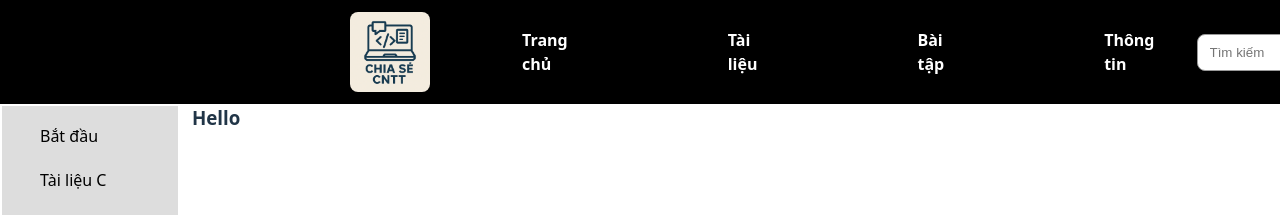
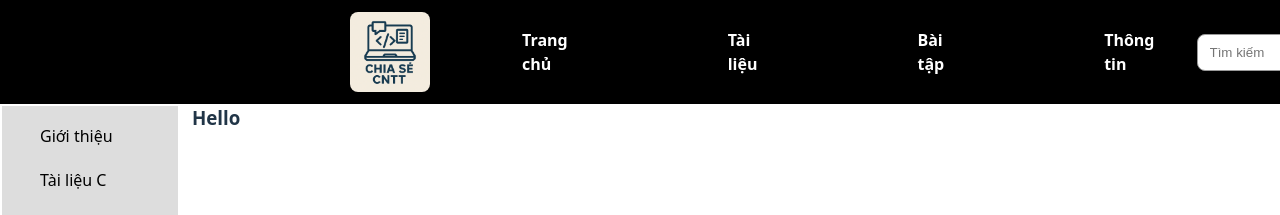
Before and after one commit to BenDevgame247/My-Web, a React (Vite) app: page /tai-lieu in a window 1280 px wide. Shown: the top 215 px of the page. Built offline with nearby package versions, Linux system fonts and the light colour scheme.

Commit message:
edit contentDocs.jsx, contentDocs.module.scss

```diff
--- a/src/pages/Documents/component/contentDocs.jsx
+++ b/src/pages/Documents/component/contentDocs.jsx
@@ -11,8 +11,13 @@ export default function ContentDocs() {
                 {/* Sidebar - List of link director to main documents */}
                 <aside className={clsx(styles.sidebar)}>
                     <ul className={clsx(styles.sidebarList)}>
-                        <li>
-                            <Link to="getting-start">Bắt đầu</Link>
+                        <li className={clsx(styles.s)}>
+                            <Link to="khai-niem-lap-trinh">Giới thiệu</Link>
+                            {/* <ul className={clsx(styles.subList)}>
+                                <li>
+                                    <Link to="">Khái niệm lập trình</Link>
+                                </li>
+                            </ul> */}
                         </li>
                         <li>
                             <Link to="docs-c">Tài liệu C</Link>
--- a/src/pages/Documents/component/contentDocs.module.scss
+++ b/src/pages/Documents/component/contentDocs.module.scss
@@ -40,8 +40,4 @@
             }
         }
     }
-
-    .boxContent {
-
-    }
 }
```
